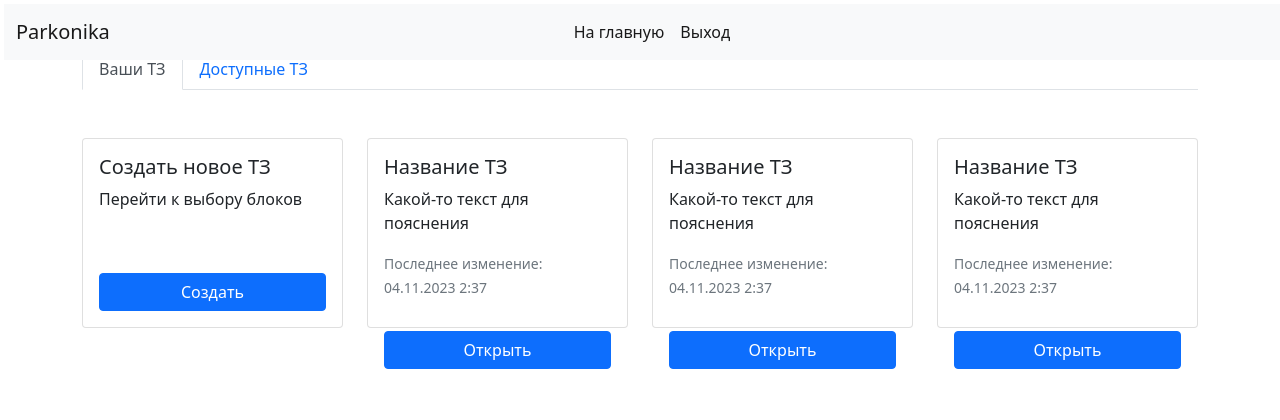
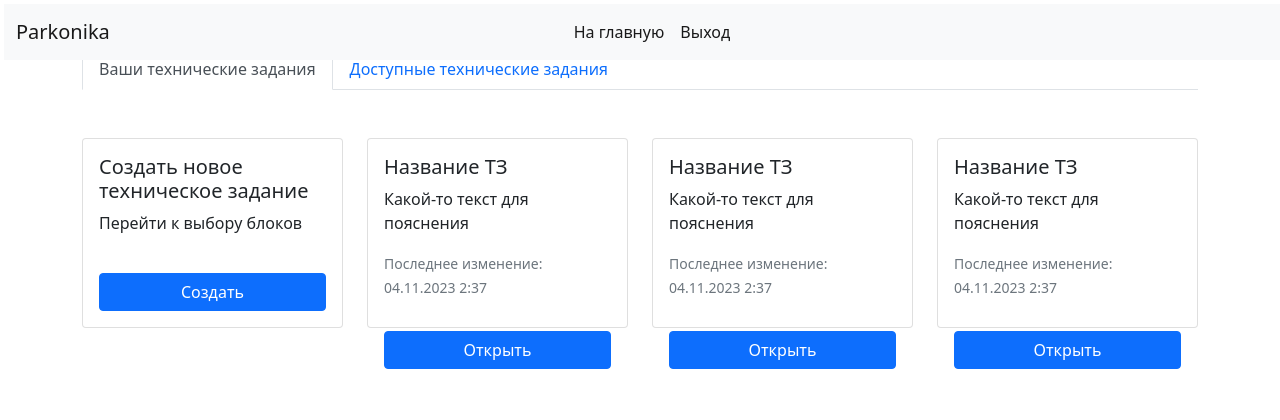
Before and after one commit to Yar59/technical-task-generator, a Python web app: template src/templates/task_generator/main.html in a window 1280 px wide. Shown: the top 420 px of the page. Run offline with Jinja, Linux system fonts and the light colour scheme; the template is opened without the code that fills it, so the values that code supplies are empty.

Commit message:
Правки в тексте страниц

```diff
--- a/src/templates/admin/logs.html
+++ b/src/templates/admin/logs.html
@@ -38,9 +38,9 @@
 
       <div class="h-100 align-items-start mt-5">
         <ul class="list-group list-group-flush">
-          <li class="list-group-item list-group-item-success"><span class="badge bg-info">05.11.2023 17:06</span> <b>Пабло Эскобар</b> экспортировал ТЗ <b>"Киноцентр Колумбия"</b> в формате "PDF"</li>
+          <li class="list-group-item list-group-item-success"><span class="badge bg-info">05.11.2023 17:06</span> <b>Пабло Эскобар</b> экспортировал техническое задание <b>"Киноцентр Колумбия"</b> в формате "PDF"</li>
           <li class="list-group-item"><span class="badge bg-info">05.11.2023 17:05</span> <b>Пабло эскобар</b> вошел в учетную запись</li>
-          <li class="list-group-item list-group-item-warning"><span class="badge bg-info">05.11.2023 17:04</span> ТЗ <b>"Плутон"</b> перемещено в корзину пользователем <b>Международный астрономический союз</b> </li>
+          <li class="list-group-item list-group-item-warning"><span class="badge bg-info">05.11.2023 17:04</span> техническое задание <b>"Плутон"</b> перемещено в корзину пользователем <b>Международный астрономический союз</b> </li>
           <li class="list-group-item"><span class="badge bg-info">05.11.2023 17:03</span> <b>Федор Половинков</b> внес изменения в ТЗ <b>Спа "VODA"</b></li>
           <li class="list-group-item"><span class="badge bg-info">05.11.2023 17:02</span> <b>Администратор</b> вошел в учетную запись</li>
         </ul>
--- a/src/templates/services.html
+++ b/src/templates/services.html
@@ -29,7 +29,7 @@
         <div class="col-sm-3 h-25">
           <div class="card h-100">
             <div class="card-body">
-              <h5 class="card-title">Генератор ТЗ</h5>
+              <h5 class="card-title">Технические задания</h5>
               <p class="card-text">Генератор технических заданий</p>
 
             </div>
--- a/src/templates/task_generator/editor.html
+++ b/src/templates/task_generator/editor.html
@@ -36,7 +36,7 @@
         <a class="nav-link " aria-current="page" aria-disabled="true" href="../services.html">На главную</a>
       </li>
       <li class="nav-item">
-        <a class="nav-link" href="./main.html" >Генератор ТЗ</a>
+        <a class="nav-link" href="./main.html" >Технические задания</a>
       </li>
       <li class="nav-item">
         <a class="nav-link active" href="../login.html" >Выход</a>
--- a/src/templates/task_generator/generator.html
+++ b/src/templates/task_generator/generator.html
@@ -2,7 +2,7 @@
 <html lang="en">
 <head>
   <meta charset="UTF-8">
-  <title>Генератор ТЗ -- PARKONIKA</title>
+  <title>Технические задания -- PARKONIKA</title>
   <link href="https://cdn.jsdelivr.net/npm/bootstrap@5.0.1/dist/css/bootstrap.min.css" rel="stylesheet" integrity="sha384-+0n0xVW2eSR5OomGNYDnhzAbDsOXxcvSN1TPprVMTNDbiYZCxYbOOl7+AMvyTG2x" crossorigin="anonymous">
 </head>
 <body class="vh-100">
@@ -15,7 +15,7 @@
         <a class="nav-link " aria-current="page" aria-disabled="true" href="../services.html">На главную</a>
       </li>
       <li class="nav-item">
-        <a class="nav-link" href="./main.html" >Генератор ТЗ</a>
+        <a class="nav-link" href="./main.html" >Технические задания</a>
       </li>
       <li class="nav-item">
         <a class="nav-link" href="../login.html" >Выход</a>
--- a/src/templates/task_generator/main.html
+++ b/src/templates/task_generator/main.html
@@ -2,7 +2,7 @@
 <html lang="en">
 <head>
   <meta charset="UTF-8">
-  <title>Генератор ТЗ -- PARKONIKA</title>
+  <title>Технические задания -- PARKONIKA</title>
   <link href="https://cdn.jsdelivr.net/npm/bootstrap@5.0.1/dist/css/bootstrap.min.css" rel="stylesheet" integrity="sha384-+0n0xVW2eSR5OomGNYDnhzAbDsOXxcvSN1TPprVMTNDbiYZCxYbOOl7+AMvyTG2x" crossorigin="anonymous">
 </head>
 <body class="vh-100">
@@ -26,10 +26,10 @@
     <div class="container h-100">
       <ul class="nav nav-tabs">
         <li class="nav-item">
-          <a class="nav-link active" aria-current="page" href="./main.html">Ваши ТЗ</a>
+          <a class="nav-link active" aria-current="page" href="./main.html">Ваши технические задания</a>
         </li>
         <li class="nav-item">
-          <a class="nav-link" href="./shared.html">Доступные ТЗ</a>
+          <a class="nav-link" href="./shared.html">Доступные технические задания</a>
         </li>
         </li>
       </ul>
@@ -39,7 +39,7 @@
         <div class="col-sm-3 h-25">
           <div class="card h-100">
             <div class="card-body">
-              <h5 class="card-title">Создать новое ТЗ</h5>
+              <h5 class="card-title">Создать новое техническое задание</h5>
               <p class="card-text">Перейти к выбору блоков</p>
             </div>
             <a href="./generator.html" class="btn btn-primary m-3">Создать</a>
--- a/src/templates/task_generator/shared.html
+++ b/src/templates/task_generator/shared.html
@@ -26,10 +26,10 @@
     <div class="container h-100">
       <ul class="nav nav-tabs">
         <li class="nav-item">
-          <a class="nav-link" aria-current="page" href="./main.html">Ваши ТЗ</a>
+          <a class="nav-link" aria-current="page" href="./main.html">Ваши технические задания</a>
         </li>
         <li class="nav-item">
-          <a class="nav-link active" href="./shared.html">Доступные ТЗ</a>
+          <a class="nav-link active" href="./shared.html">Доступные технические задания</a>
         </li>
         </li>
       </ul>
```
